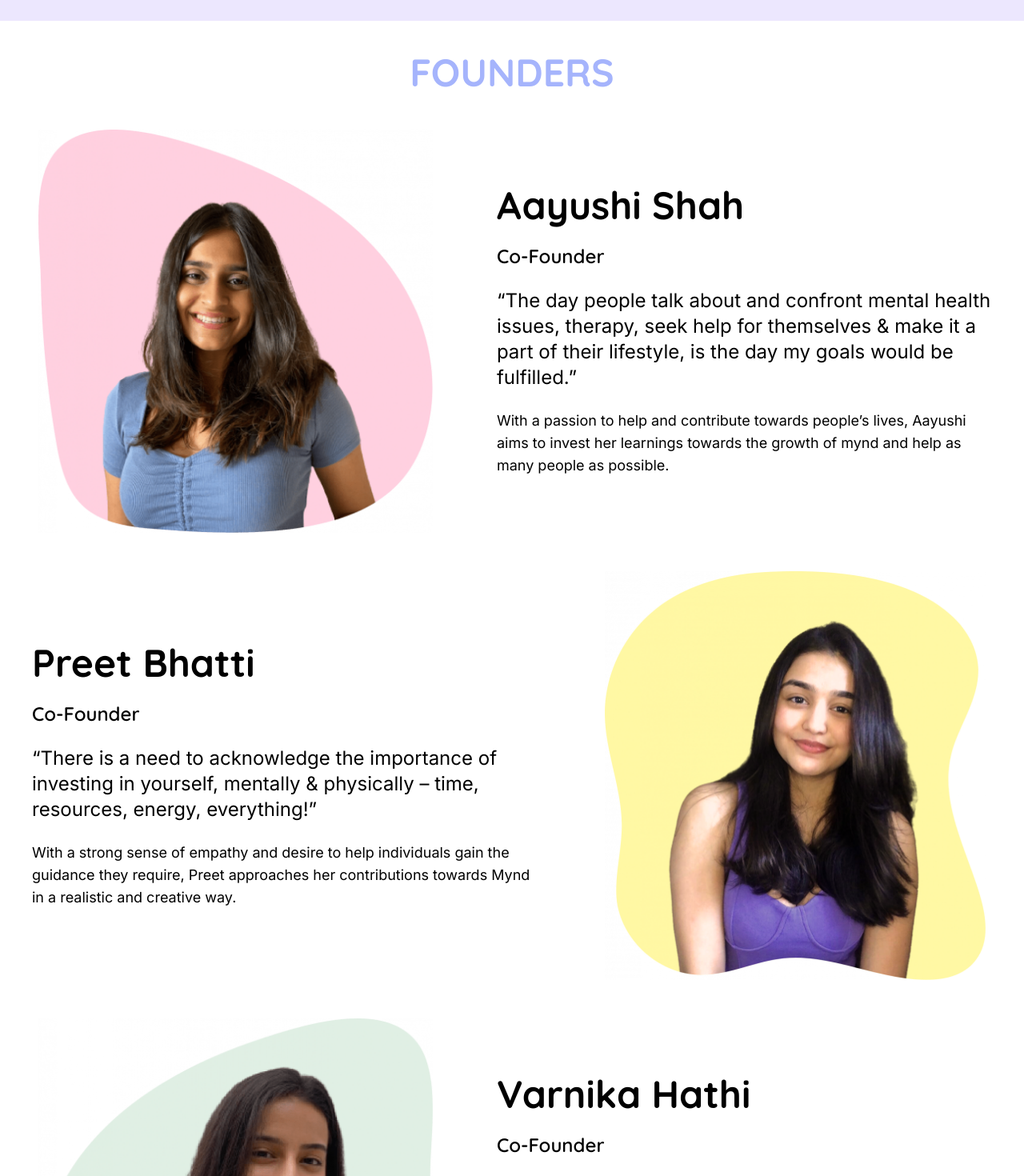
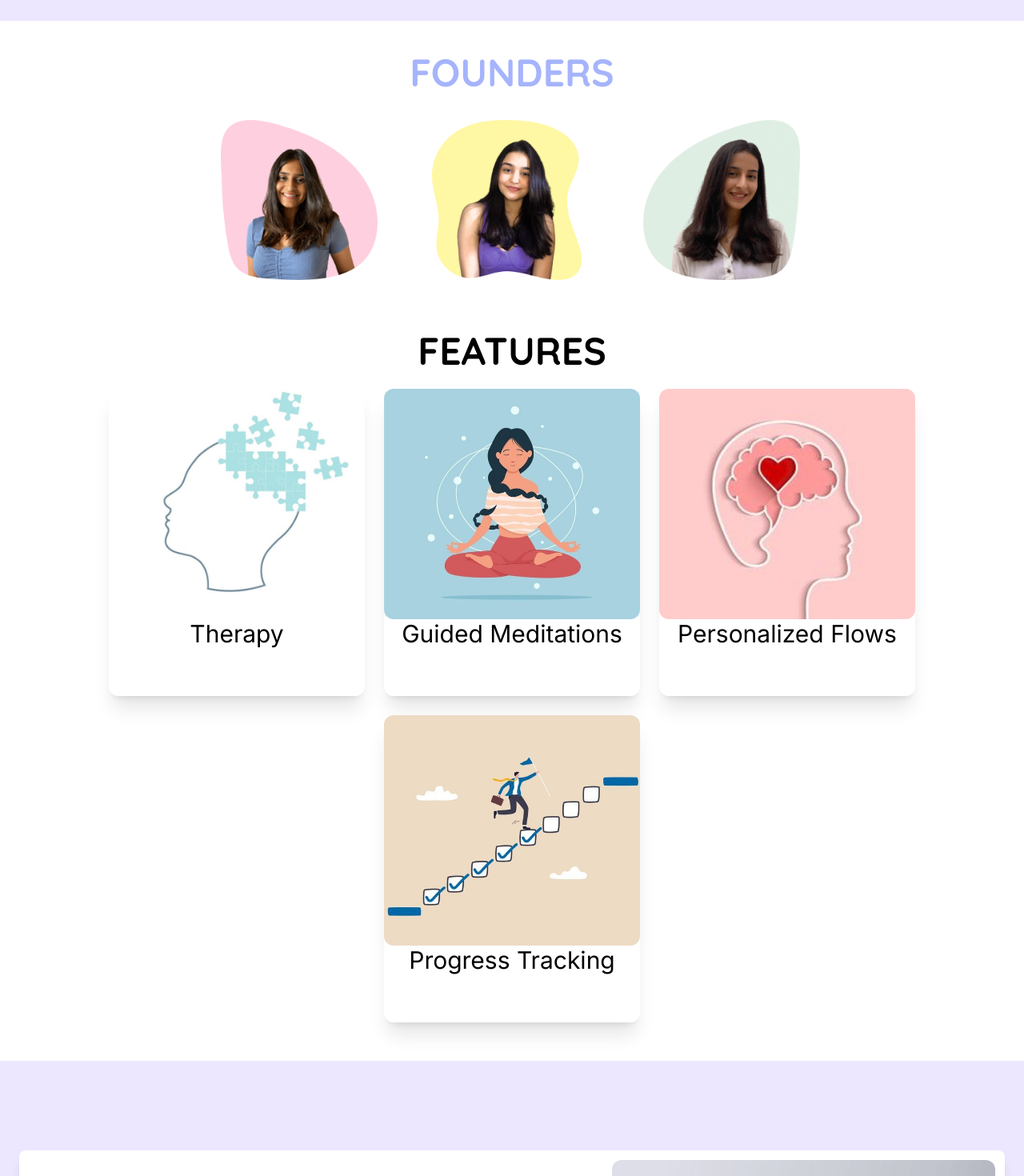
Before and after one commit to ShriramMehta/horizon-landing-page, a React (Create React App) app: page / in a window 1280 px wide. Shown: the part 2200-3670 px from the top of the page at 80% size. Built offline with nearby package versions, Linux system fonts and the light colour scheme; the HTML template or start-up script is replaced by a standard one.

Commit message:
team-update

```diff
--- a/src/components/Footer.js
+++ b/src/components/Footer.js
@@ -25,8 +25,9 @@ const Footer = () => {
                 <Link href="/"><FontAwesomeIcon icon={faInstagram} className="text-3xl p-1"/></Link>
             </div>
             </div>
-            <div class="flex justify-end w-1/2 md:w-1/4">
-              <img src='./images/play-store.png' className="transform transition-transform duration-300 hover:scale-110 cursor-pointer"/>
+            <div class="flex justify-end w-1/2 md:w-1/4 gap-6">
+            <img src='./images/app-store.svg' className="transform transition-transform duration-300 hover:scale-110 cursor-pointer"/>
+              <img src='./images/google-play.svg' className="transform transition-transform duration-300 hover:scale-110 cursor-pointer"/>
             </div>
             </div>
             <div className="pt-10 text-left w-full">
--- a/src/components/Testimonials.js
+++ b/src/components/Testimonials.js
@@ -8,7 +8,7 @@ import "./Testimonial.css";
 
 const Testimonial = () => {
   return (
-    <section className="p-6 md:p-16 w-full text-center bg-darkWhite" data-scroll-section>
+    <section className="relative p-6 md:p-16 w-full text-center bg-darkWhite" data-scroll-section>
       <h1 className="text-3xl md:text-5xl font-bold p-3 font-heading">Testimonials</h1>
       <Swiper
         freeMode={true}
--- a/src/pages/About.js
+++ b/src/pages/About.js
@@ -22,7 +22,7 @@ const About = () => {
         </div>
         <div className="w-full flex flex-col justify-center items-center p-6 gap-3">
           <div className="my-3">
-            <h3 className="text-3xl md:text-4xl font-medium font-heading">
+            <h3 className="text-3xl md:text-4xl font-semibold font-heading">
               We are a women-led tech startup (previously known as Mynd) with an
               aim to be India's leading behavioral health platform for the
               youth.
--- /dev/null
+++ b/src/pages/Team.css
@@ -0,0 +1,66 @@
+body.active-modal{
+  overflow-y: hidden;
+}
+
+.overlay{
+  position: fixed;
+  z-index: 2;
+   width: 100vw;
+  height: 100vh;
+}
+.overlay {
+  background: rgba(49,49,49,0.8);
+}
+.ModalContainer{
+  max-width: 800px;
+  width: 100%;
+  position: fixed;
+  top: 50%;
+  left: 50%;
+  transform: translate(-50%, -50%);
+  display: flex;
+  justify-content: center;
+  align-items: center;
+  gap: 6;
+  background-color: #FFFFFF;
+  box-shadow: 0px 0px 18px 0px rgba(0,0,0,0.75);
+  border-radius: 50px;
+  padding: 4px;
+}
+
+.ModalContainer img{
+  width: 300px;
+  object-fit: cover;
+}
+.modalRight{
+  width: 100%;
+}
+.closeBtn{
+  position: fixed;
+  top: 16px;
+  right: 16px;
+}
+.content{
+  display: flex;
+  flex-direction: column;
+  justify-content: center;
+  margin-top: 3rem;
+  margin-bottom: 3rem;
+  padding: 1rem 2rem;
+  text-align: left;
+  gap:10px;
+}
+
+@media screen and (max-width:767px){
+  .ModalContainer{
+      flex-direction: column;
+      top: 0;
+      left: 0;
+      transform: none;
+      width: 100%;
+      height: auto;
+  }
+  .ModalContainer img{
+      width: 100%;
+  }
+}
--- a/src/pages/Team.js
+++ b/src/pages/Team.js
@@ -1,81 +1,88 @@
-import React from "react";
-import Testimonial from "../components/Testimonials";
+import {React, useState} from "react";
+import "./Team.css"
+
+const Founders = [
+  {
+    name: "Aayushi Shah",
+    image:"./images/img1.png",
+    para: "“The day people talk about and confront mental health issues,therapy, seek help for themselves & make it a part of their lifestyle, is the day my goals would be fulfilled.”",
+    subpara: "With a passion to help and contribute towards people’s lives, Aayushi aims to invest her learnings towards the growth of mynd and help as many people as possible."
+  },
+  {
+    name: "Preet Bhatti",
+    image:"./images/img2.png",
+    para: "“There is a need to acknowledge the importance of investing in yourself, mentally & physically – time, resources, energy, everything!”",
+    subpara: "With a strong sense of empathy and desire to help individuals gain the guidance they require, Preet approaches her contributions towards Mynd in a realistic and creative way."
+  },
+  {
+    name: "Varnika Hathi",
+    image:"./images/img3.png",
+    para: "“The aim is to create a community. A community of those who provide help, and those who seek it. When people know there’s a place they can go to in times of need, our aim will be fulfilled.”",
+    subpara: "With a focus on psychology in the digital world, Varnika believes in extending the services of Mynd to as many people, making it as accessible as possible!"
+  },
+];
 
 const Team = () => {
+
+  const [modal, setModal] = useState(false);
+  const [founder, setFounder] = useState(null);
+
+  const toggleModal = (idx) => {
+    setFounder(idx)
+    setModal(!modal)
+  }
+
+  if(modal) {
+    document.body.classList.add('active-modal')
+  } else {
+    document.body.classList.remove('active-modal')
+  }
+
   return (
     <section
       id="team"
       className="my-10 flex flex-col gap-6 w-full justify-center items-center"
       data-scroll-section
     >
-      <div>
+      <div className="mb-3">
         <h1 className="text-5xl text-indigo-300 font-heading font-bold">FOUNDERS</h1>
       </div>
-      <div>
-        <div className="flex flex-col md:flex-row w-full">
-          <div className="p-6">
-            <div className="px-6 w-full">
-              <img src="./images/img1.png" />
-            </div>
-          </div>
-          <div className="flex flex-col justify-center gap-6 p-8 w-full">
-            <h1 className="text-5xl font-heading font-bold">Aayushi Shah</h1>
-            <h4 className="text-2xl font-heading font-semibold">Co-Founder</h4>
-            <h4 className="text-2xl">
-              “The day people talk about and confront mental health issues,
-              therapy, seek help for themselves & make it a part of their
-              lifestyle, is the day my goals would be fulfilled.”
-            </h4>
-            <p className="text-lg">
-              With a passion to help and contribute towards people’s lives,
-              Aayushi aims to invest her learnings towards the growth of mynd
-              and help as many people as possible.
-            </p>
-          </div>
+      <div className="flex flex-col md:flex-row justify-center items-center gap-16">
+        <div className="w-[200px] h-[200px] ">
+          <img src="./images/img1.png" alt="founder1" className="max-w-full max-h-full cursor-pointer transform transition-transform duration-300 hover:scale-110" onClick={()=>toggleModal(0)}/>
         </div>
-        <div className="flex flex-col-reverse md:flex-row w-full">
-          <div className="flex flex-col justify-center gap-6 p-8 px-10 w-full">
-            <h1 className="text-5xl font-heading font-bold">Preet Bhatti</h1>
-            <h4 className="text-2xl font-heading font-semibold">Co-Founder</h4>
-            <h4 className="text-2xl">
-              “There is a need to acknowledge the importance of investing in
-              yourself, mentally & physically – time, resources, energy,
-              everything!”
-            </h4>
-            <p className="text-lg">
-              With a strong sense of empathy and desire to help individuals gain
-              the guidance they require, Preet approaches her contributions
-              towards Mynd in a realistic and creative way.
-            </p>
-          </div>
-          <div className="p-6">
-            <div className="px-6 w-full">
-              <img src="./images/img2.png" />
+        <div className="w-[200px] h-[200px]">
+          <img src="./images/img2.png" alt="founder2" className="max-w-full max-h-full cursor-pointer transform transition-transform duration-300 hover:scale-110" onClick={()=>toggleModal(1)}/>
+        </div>
+        <div className="w-[200px] h-[200px]">
+          <img src="./images/img3.png" alt="founder3" className="max-w-full max-h-full cursor-pointer transform transition-transform duration-300 hover:scale-110" onClick={()=>toggleModal(2)}/>
+        </div>
+      </div>
+
+      {modal && (
+          <div class="overlay">
+          <div class="ModalContainer mx-auto">
+            <img src={Founders[founder].image} alt="founder" />
+            <div className="modalRight">
+              <div className="w-[50px] h-[50px] closeBtn">
+              <img src="./images/cancal.svg" alt="close" className="max-w-full cursor-pointer" onClick={()=>setModal(false)}/>
+              </div>
+              <div className="content">
+                <h1 className="text-4xl font-heading font-bold">{Founders[founder].name}</h1>
+                <h4 className="text-xl font-heading font-semibold">Co-Founder</h4>
+                <h4 className="text-xl">
+                  {Founders[founder].para}
+                </h4>
+                <p className="text-md">
+                  {Founders[founder].subpara}
+                </p>
+              </div>
             </div>
           </div>
         </div>
-        <div className="flex flex-col md:flex-row w-full">
-          <div className="p-6">
-            <div className="px-6 w-full">
-              <img src="./images/img3.png" />
-            </div>
-          </div>
-          <div className="flex flex-col justify-center gap-6 p-8 w-full">
-            <h1 className="text-5xl font-heading font-bold">Varnika Hathi</h1>
-            <h4 className="text-2xl font-heading font-semibold">Co-Founder</h4>
-            <h4 className="text-2xl">
-              “The aim is to create a community. A community of those who
-              provide help, and those who seek it. When people know there’s a
-              place they can go to in times of need, our aim will be fulfilled.”
-            </h4>
-            <p className="text-lg">
-              With a focus on psychology in the digital world, Varnika believes
-              in extending the services of Mynd to as many people, making it as
-              accessible as possible!
-            </p>
-          </div>
-        </div>
-      </div>
+      )}
+
+
     </section>
   );
 };
```
Also changed, not shown: src/pages/GetApp.js (+6 -6 lines), public/images/cancal.svg (added), src/components/Testimonial.css (line endings or trailing spaces).
